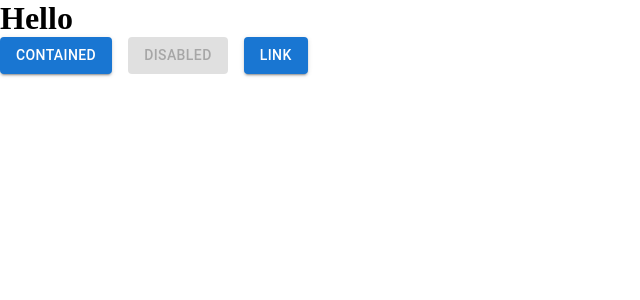
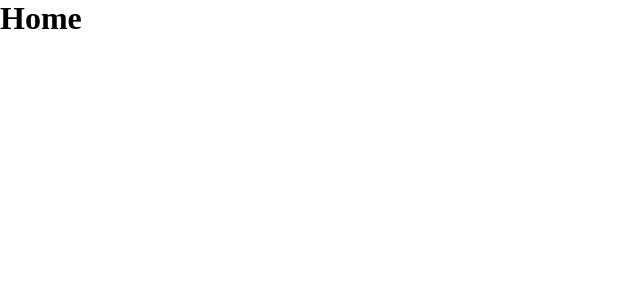
Before and after one commit to sanixstudio/social-media, a React (Create React App) app: page / in a window 1280 px wide. Shown: the top 300 px of the page, without its empty margins (0-640 px from the left). Built offline with nearby package versions, Linux system fonts and the light colour scheme.

Commit message:
chore: satup router

```diff
--- a/package.json
+++ b/package.json
@@ -12,6 +12,7 @@
     "@testing-library/user-event": "^13.5.0",
     "react": "^18.2.0",
     "react-dom": "^18.2.0",
+    "react-router-dom": "^6.8.1",
     "react-scripts": "5.0.1",
     "web-vitals": "^2.1.4"
   },
--- a/src/App.js
+++ b/src/App.js
@@ -1,13 +1,10 @@
-import { Box } from "@mui/system";
 import "./App.css";
-import ContainedButtons from "./components/buttons/ContainedButtons";
 
 function App() {
   return (
-    <Box>
-      <h1>Hello</h1>
-      <ContainedButtons />
-    </Box>
+    <>
+      <h1>Home</h1>
+    </>
   );
 }
 
--- a/src/index.js
+++ b/src/index.js
@@ -1,10 +1,20 @@
 import React from "react";
 import ReactDOM from "react-dom/client";
+import { createBrowserRouter, RouterProvider } from "react-router-dom";
 import App from "./App";
+
+const router = createBrowserRouter([
+  { path: "/", element: <h1>Home</h1> },
+  { path: "/register", element: <h1>Register</h1> },
+  { path: "/login", element: <h1>Login</h1> },
+  { path: "/*", element: <h1>404</h1> },
+]);
 
 const root = ReactDOM.createRoot(document.getElementById("root"));
 root.render(
   <React.StrictMode>
-    <App />
+    <RouterProvider router={router}>
+      <App />
+    </RouterProvider>
   </React.StrictMode>
 );
```
Also changed, not shown: 1 other file (tests, documents, lock files or other folders).
